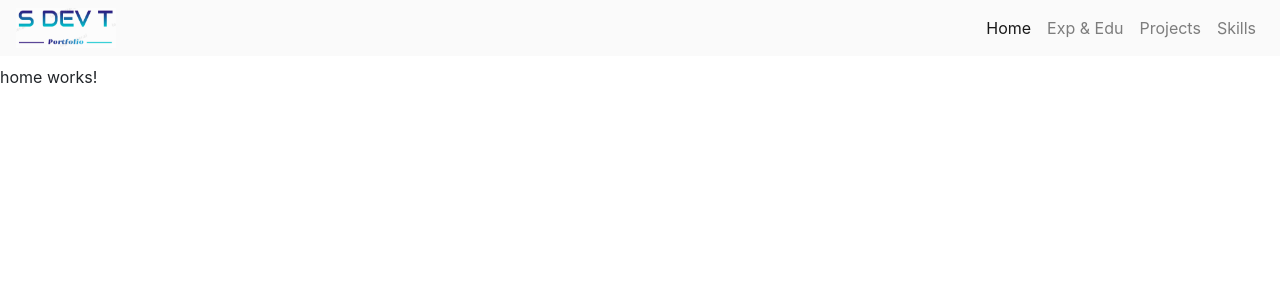
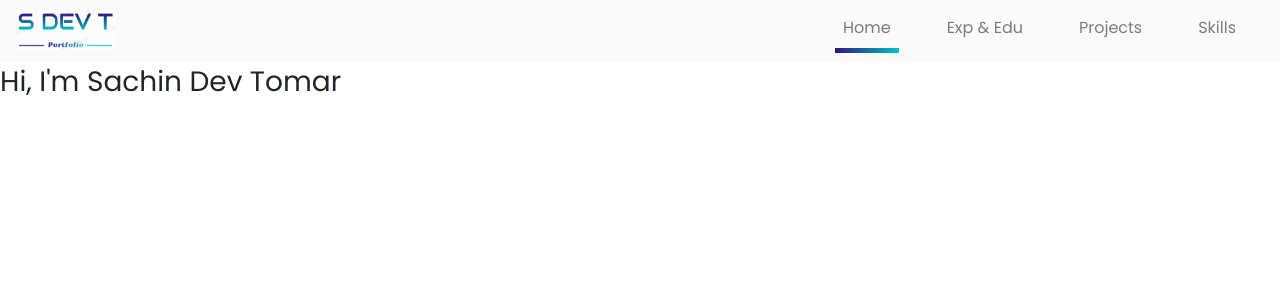
Before and after one commit to sachindevtomar/SDevTPortfolio, an Angular app: page /home in a window 1280 px wide. Shown: the top 300 px of the page. Built offline with nearby package versions, Linux system fonts and the light colour scheme.

Commit message:
Added Data and imported it in the home component

```diff
--- a/src/app/components/header/header.component.html
+++ b/src/app/components/header/header.component.html
@@ -4,18 +4,18 @@
         <span class="navbar-toggler-icon"></span>
     </button>
     <div [ngbCollapse]="isNavbarCollapsed" class="collapse navbar-collapse justify-content-end" id="navbarsDefault">
-        <ul class="navbar-nav ">
-            <li class="nav-item">
-                <a class="nav-link active" routerLink="/home" routerLinkActive="active">Home</a>
+        <ul class="navbar-nav">
+            <li class="nav-item custom-nav-menu">
+                <a class="nav-link" routerLink="/home" routerLinkActive="activeNav">Home</a>
             </li>
-            <li class="nav-item">
-                <a class="nav-link" routerLink="/e-and-e">Exp & Edu</a>
+            <li class="nav-item custom-nav-menu">
+                <a class="nav-link" routerLink="/e-and-e" routerLinkActive="activeNav">Exp & Edu</a>
             </li>
-            <li class="nav-item">
-                <a class="nav-link" routerLink="/projects">Projects</a>
+            <li class="nav-item custom-nav-menu">
+                <a class="nav-link" routerLink="/projects" routerLinkActive="activeNav">Projects</a>
             </li>
-            <li class="nav-item">
-                <a class="nav-link" routerLink="/skills">Skills</a>
+            <li class="nav-item custom-nav-menu">
+                <a class="nav-link" routerLink="/skills" routerLinkActive="activeNav">Skills</a>
             </li>
         </ul>
     </div>
--- a/src/app/components/header/header.component.scss
+++ b/src/app/components/header/header.component.scss
@@ -4,3 +4,22 @@
     background-color: $primary-light-color;
     color: $primary-dark-color;
 }
+
+.custom-nav-menu{
+    margin: 0px 20px 0px 20px;
+}
+
+.activeNav{
+    border-bottom: 5px solid;
+    border-image-slice: 1;
+    border-width: 5px;
+    border-image-source: linear-gradient(to left, $primary-color, $secondary-color);
+}
+
+.nav-link:not(.activeNav):hover{
+    box-shadow: 5px 5px 5px #888888;
+    background-color: white;
+    border-radius: 15px;
+    border: 1px solid gainsboro;
+    margin: -1px;
+}
--- a/src/app/components/home/home.component.html
+++ b/src/app/components/home/home.component.html
@@ -1 +1 @@
-<p>home works!</p>
+<h3 id>Hi, I'm {{data.FullName}}</h3>
--- a/src/app/components/home/home.component.ts
+++ b/src/app/components/home/home.component.ts
@@ -1,4 +1,6 @@
 import { Component, OnInit } from '@angular/core';
+import fullData from '../../../assets/data/data.json';
+import {Data} from '../../model/DataInterfaces';
 
 @Component({
   selector: 'app-center',
@@ -6,6 +8,7 @@ import { Component, OnInit } from '@angular/core';
   styleUrls: ['./home.component.scss']
 })
 export class HomeComponent implements OnInit {
+  data: Data = fullData;
 
   constructor() { }
 
--- /dev/null
+++ b/src/app/model/DataInterfaces.ts
@@ -0,0 +1,16 @@
+export interface Data {
+    FullName : String;
+    FirstName : String;
+    CurrentRole : String;
+    DOB: String;
+    ProfilePicURL: String;
+    Expertise: String[];
+    FBLink:String;
+    LinkedInLink:String;
+    GitHubLink:String;
+    Twitter:String;
+    HackerRankLink:String;
+    InstagramLink:String;
+    MobileNumbers:String[];
+    WorkStarted: String;
+}
--- /dev/null
+++ b/src/assets/data/data.json
@@ -0,0 +1,16 @@
+{
+    "FullName" : "Sachin Dev Tomar",
+    "FirstName" : "Sachin",
+    "CurrentRole" : "Senior Software Engineer",
+    "DOB": "1996-06-22",
+    "ProfilePicURL": "https://firebasestorage.googleapis.com/v0/b/feehub-b8a09.appspot.com/o/official%20pic%20(1).jpg?alt=media&token=048e8b76-b9e7-440c-b151-f7365896f694",
+    "Expertise": ["Web Development", "UI/UX", "System Designing", ".Net Service Side Coding", "Mentoring"],
+    "FBLink":"https://www.facebook.com/s4004/",
+    "LinkedInLink":"https://www.linkedin.com/in/sachin-dev-tomar-1aa3b8107/",
+    "GitHubLink":"https://github.com/sachindevtomar",
+    "Twitter":"https://twitter.com/SachinDevTomar1",
+    "HackerRankLink":"https://www.hackerrank.com/sachin131",
+    "InstagramLink":"https://www.instagram.com/sachindevtomar/",
+    "MobileNumbers":["7906701366","8439113560"],
+    "WorkStarted": "2018-07-30"
+}
--- a/src/index.html
+++ b/src/index.html
@@ -6,6 +6,8 @@
   <base href="/">
   <meta name="viewport" content="width=device-width, initial-scale=1">
   <link rel="icon" type="image/x-icon" href="assets/img/logo.PNG">
+  <link rel="preconnect" href="https://fonts.gstatic.com">
+  <link href="https://fonts.googleapis.com/css2?family=Poppins&display=swap" rel="stylesheet">
 </head>
 <body>
   <app-root></app-root>
--- a/src/styles.scss
+++ b/src/styles.scss
@@ -12,4 +12,5 @@ $secondary-color:#2D127C;
 
 body {
     padding-top: 65px;
+    font-family: 'Poppins', sans-serif;
 }
--- a/tsconfig.json
+++ b/tsconfig.json
@@ -10,6 +10,8 @@
     "noFallthroughCasesInSwitch": true,
     "sourceMap": true,
     "declaration": false,
+    "resolveJsonModule": true,
+    "esModuleInterop": true,
     "downlevelIteration": true,
     "experimentalDecorators": true,
     "moduleResolution": "node",
```
